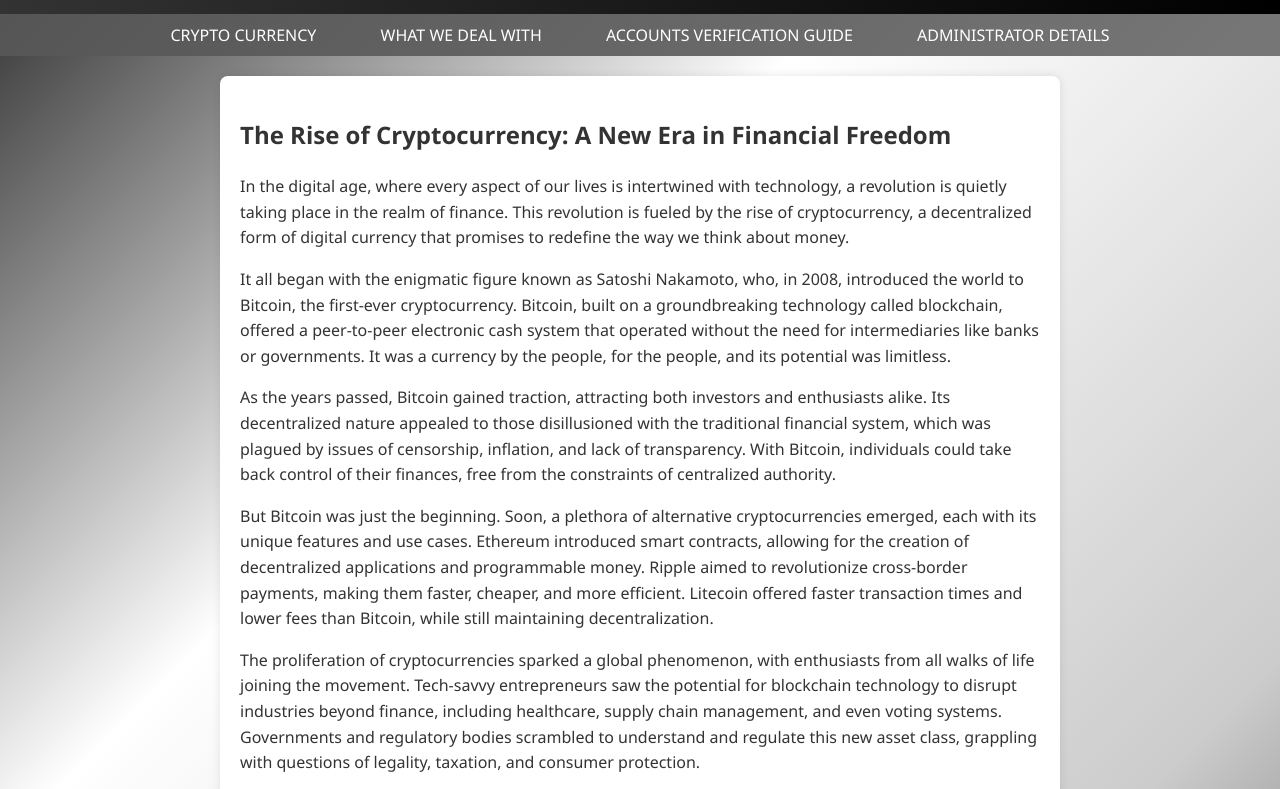
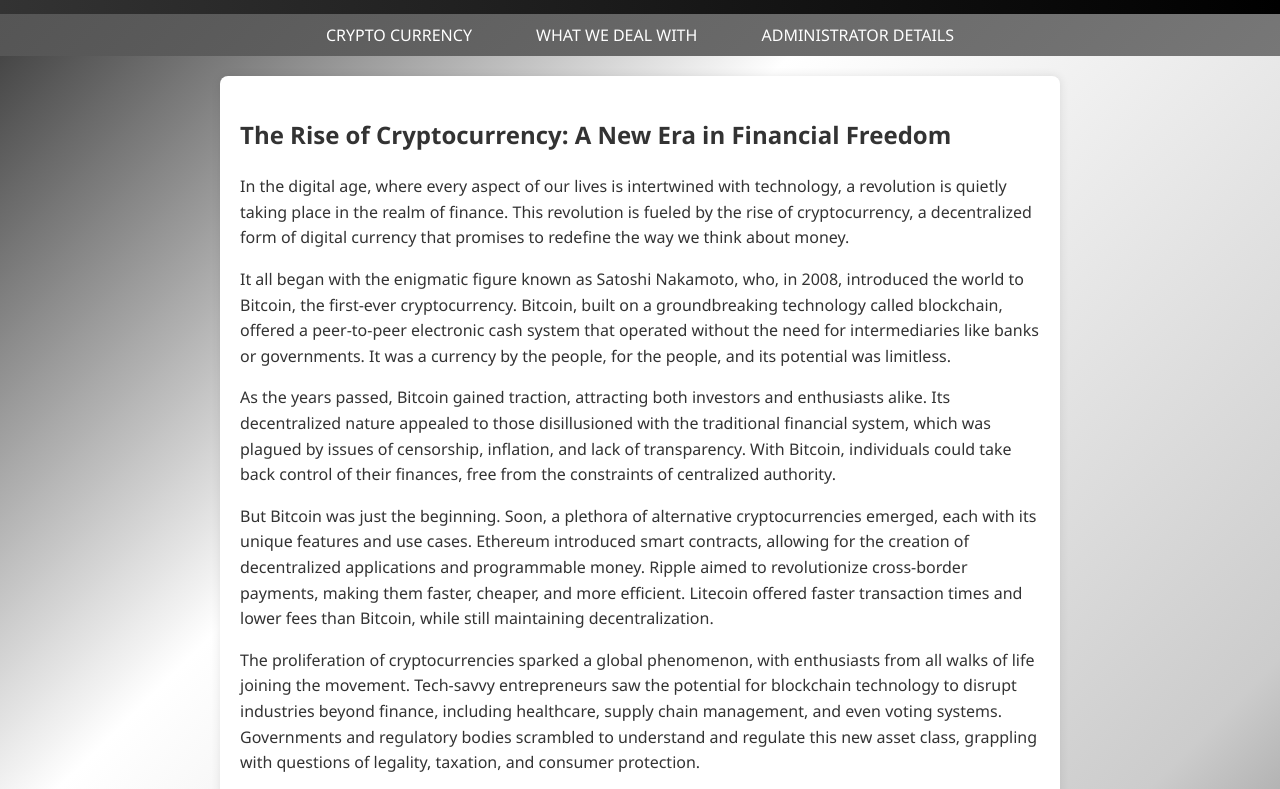
Before and after one commit to Quencher03/verification, a plain HTML site: page index.html in a window 1280 px wide. Shown: the part 244-1033 px from the top of the page. Drawn offline with Linux system fonts and the light colour scheme.

Commit message:
Update index.html

```diff
--- a/index.html
+++ b/index.html
@@ -24,7 +24,6 @@
     <nav>
         <a href="#story">CRYPTO CURRENCY</a>
         <a href="#services">WHAT WE DEAL WITH</a> <!-- Updated href attribute -->
-        <a href="#verify">ACCOUNTS VERIFICATION GUIDE</a>
         <a href="#admin">ADMINISTRATOR DETAILS</a>
     </nav>
 
```
